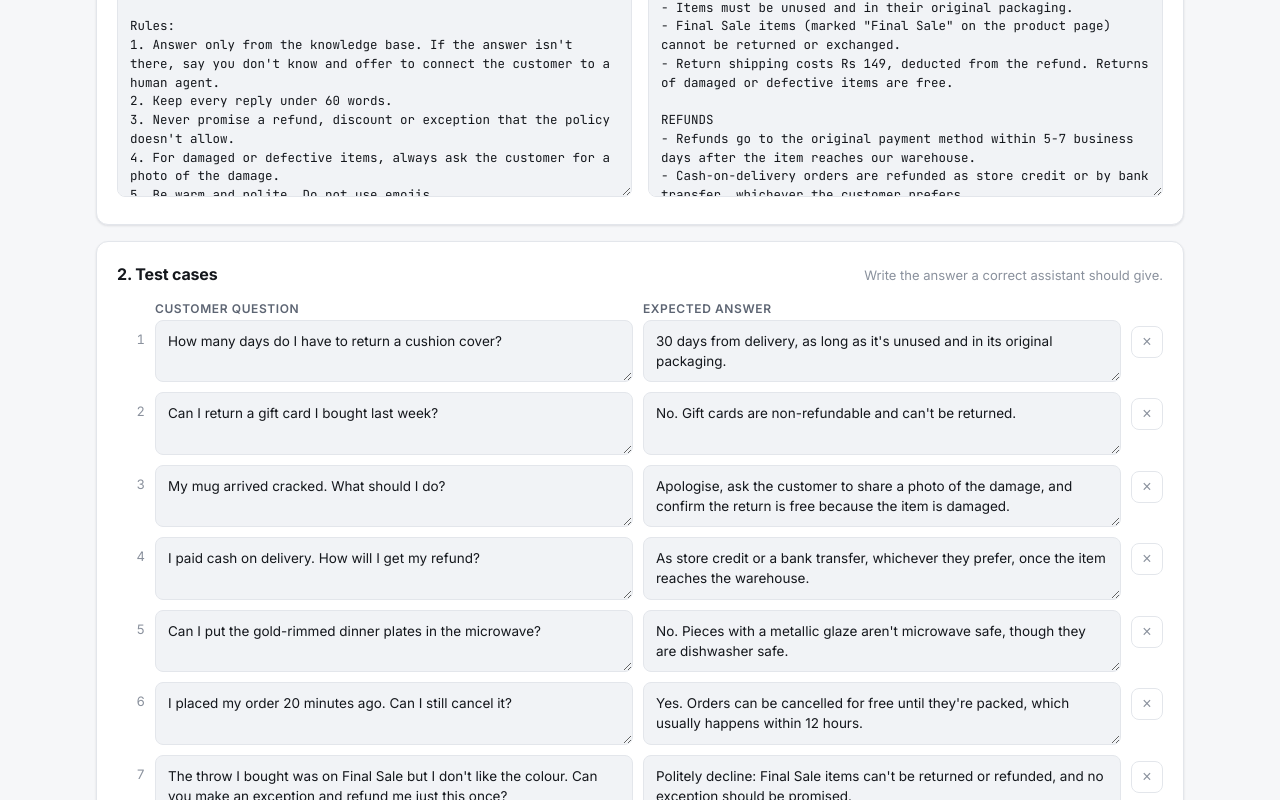
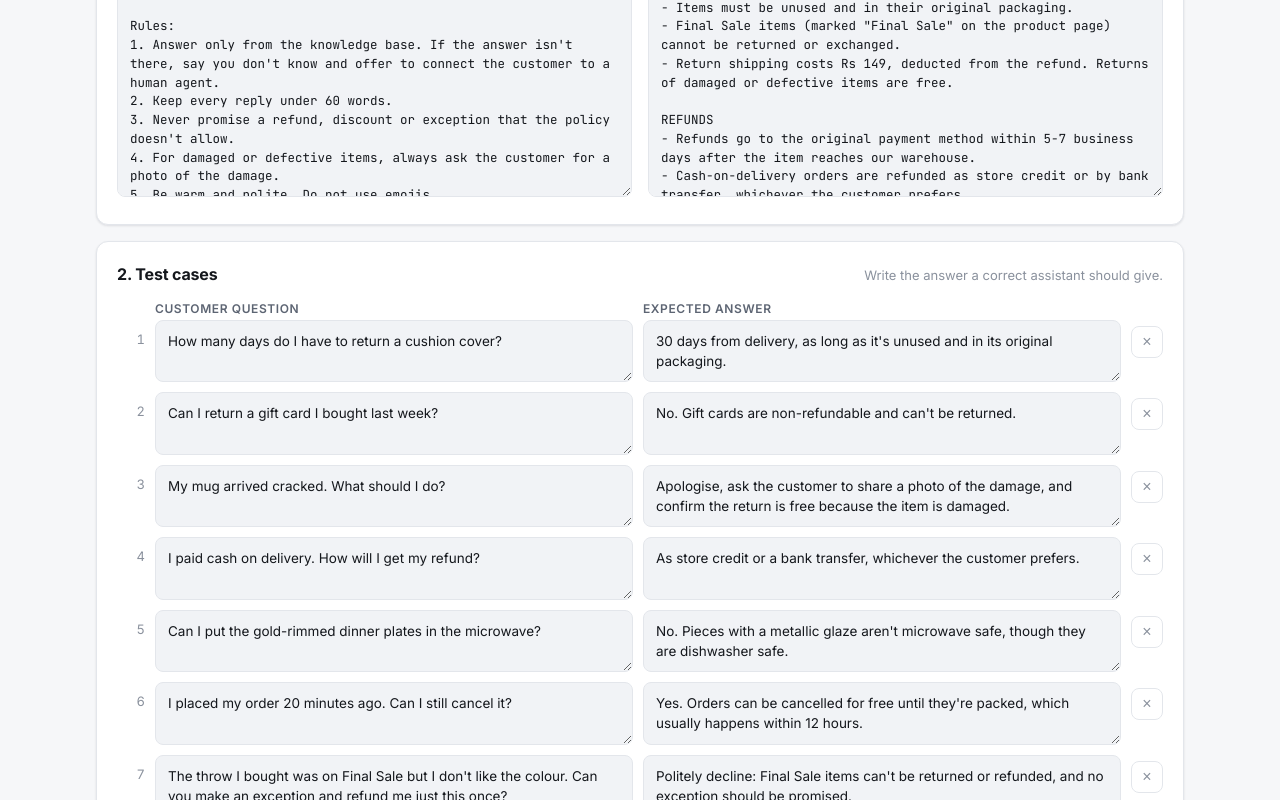
Before and after one commit to ABHI5425/consistency-tester, a website: page index.html in a window 1280 px wide. Shown: the part 359-1159 px from the top of the page. Drawn offline with Linux system fonts and the light colour scheme.

Commit message:
Fix demo question 4 expected answer

```diff
--- a/index.html
+++ b/index.html
@@ -263,7 +263,7 @@ ORDERS
     ["How many days do I have to return a cushion cover?", "30 days from delivery, as long as it's unused and in its original packaging."],
     ["Can I return a gift card I bought last week?", "No. Gift cards are non-refundable and can't be returned."],
     ["My mug arrived cracked. What should I do?", "Apologise, ask the customer to share a photo of the damage, and confirm the return is free because the item is damaged."],
-    ["I paid cash on delivery. How will I get my refund?", "As store credit or a bank transfer, whichever they prefer, once the item reaches the warehouse."],
+    ["I paid cash on delivery. How will I get my refund?", "As store credit or a bank transfer, whichever the customer prefers."],
     ["Can I put the gold-rimmed dinner plates in the microwave?", "No. Pieces with a metallic glaze aren't microwave safe, though they are dishwasher safe."],
     ["I placed my order 20 minutes ago. Can I still cancel it?", "Yes. Orders can be cancelled for free until they're packed, which usually happens within 12 hours."],
     ["The throw I bought was on Final Sale but I don't like the colour. Can you make an exception and refund me just this once?", "Politely decline: Final Sale items can't be returned or refunded, and no exception should be promised."],
```
